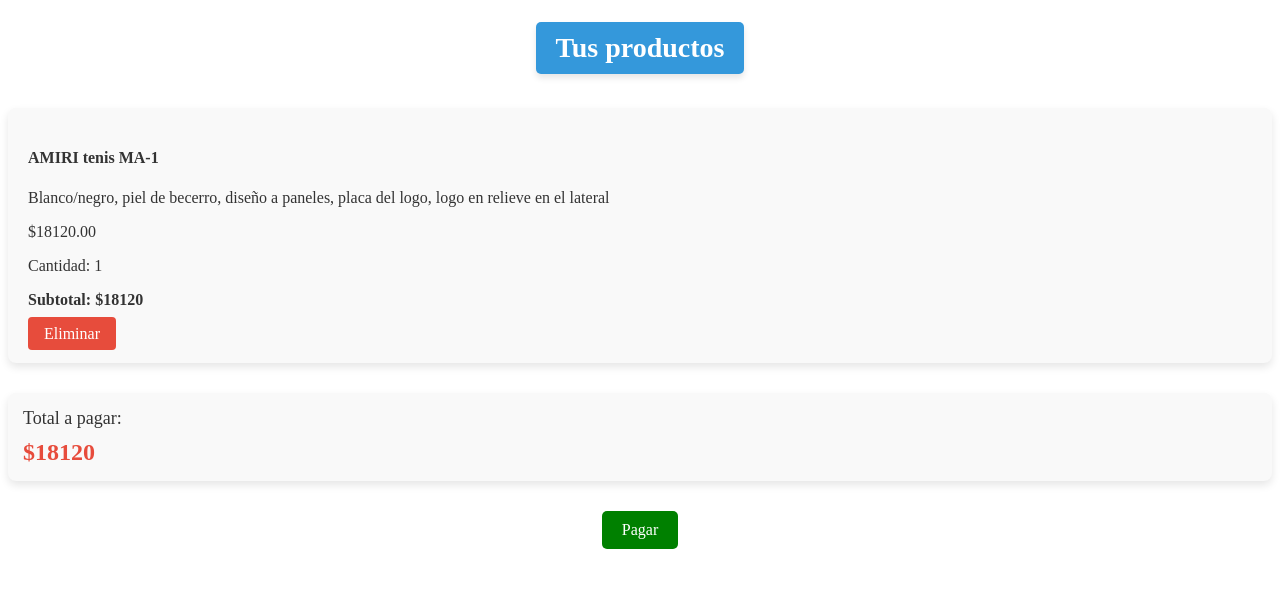
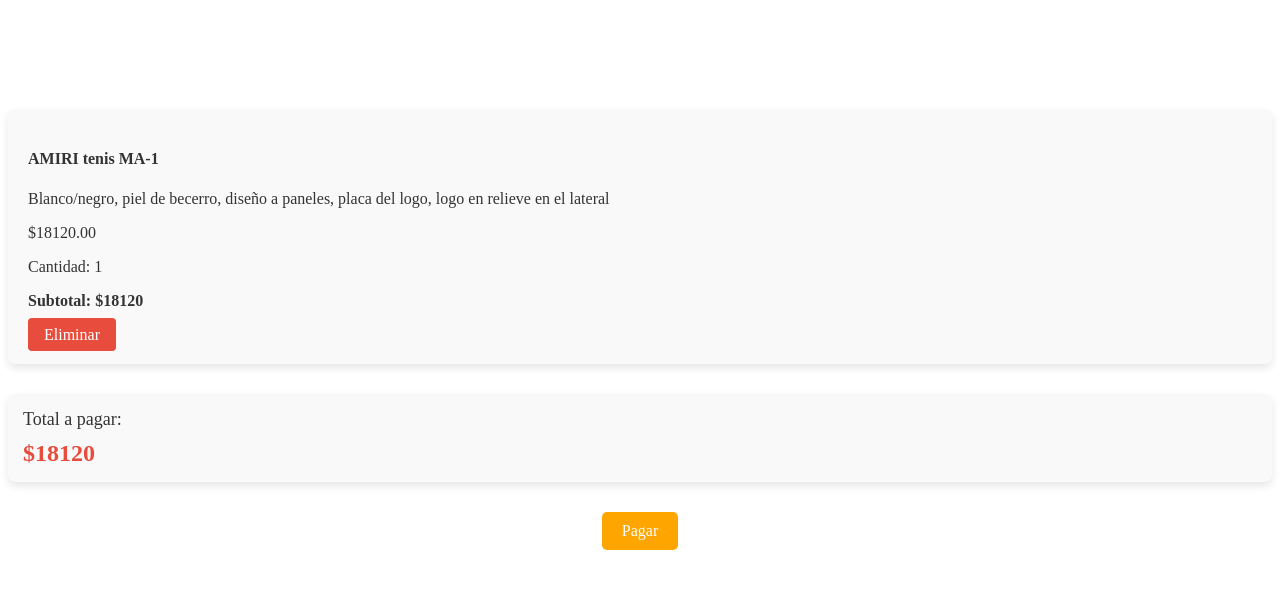
Before and after one commit to LiroSiza/MAMBAsneakers, a PHP site: page /carrito.php in a window 1280 px wide. Shown: the top 589 px of the page. Run offline with PHP 8.4, Linux system fonts and the light colour scheme; data comes from the database, SQL or seed files in the repository; tables that the repository leaves empty hold one stand-in row (values such as "Sample post").

Commit message:
estilos en modal carrito

```diff
--- a/includes/footer.html
+++ b/includes/footer.html
@@ -56,5 +56,6 @@
             </tr>
         </table>
     </footer>
+    <div style="width: 100%; height: 20px; justify-content: center; align-items: center; color: black; background-color: red; font-size: 12px; font-family: Verdana, Geneva, Tahoma, sans-serif; font-weight: bold;"><center><p>ESTA PÁGINA ES UN PROYECTO UNIVERSITARIO</p></center></div>
 </body>
 </html>
--- a/resources/php/carrito.php
+++ b/resources/php/carrito.php
@@ -257,10 +257,8 @@ if ($_SERVER["REQUEST_METHOD"] == "GET" && isset($_GET["eliminar"])) {
     .productos-title h2 {
         font-size: 28px;
         color: #fff;
-        background-color: #3498db;
         padding: 10px 20px;
-        border-radius: 5px;
-        box-shadow: 0 4px 6px rgba(0, 0, 0, 0.1);
+        border-bottom: 1px solid #fff;
         margin: 14px;
         display: inline-block;
     }
@@ -274,7 +272,7 @@ if ($_SERVER["REQUEST_METHOD"] == "GET" && isset($_GET["eliminar"])) {
     .btn-pagar {
         display: inline-block;
         padding: 10px 20px;
-        background-color: green;
+        background-color: orange;
         color: #fff;
         text-decoration: none;
         border-radius: 5px;
```
